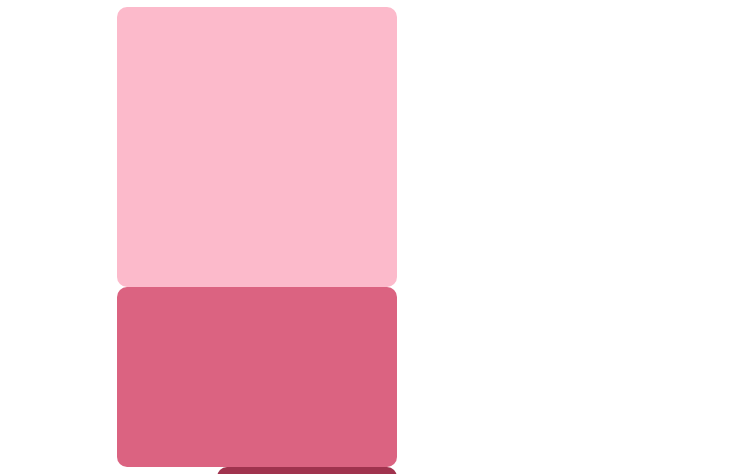
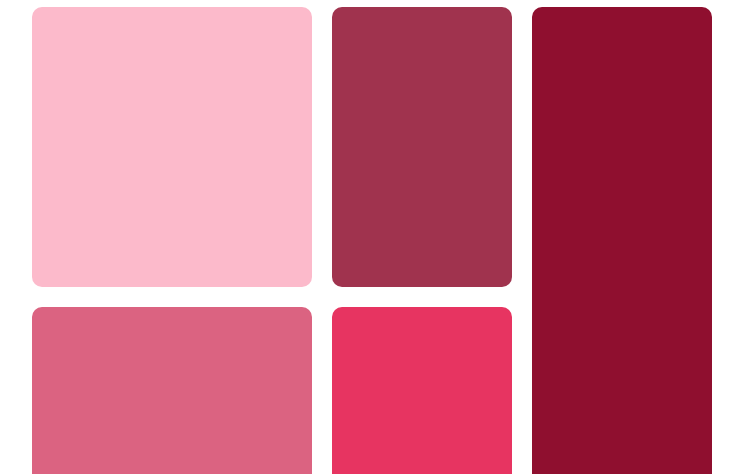
Before and after one commit to ri4nenevess/internetcode, a plain HTML site: page index.caixa.html in a window 1280 px wide. Shown: the part 326-800 px from the top of the page, without its empty margins (236-979 px from the left). Drawn offline with Linux system fonts and the light colour scheme.

Commit message:
index.caixa.html

```diff
--- a/index.caixa.html
+++ b/index.caixa.html
@@ -17,28 +17,39 @@ width: 280px;
 height: 280px;
 background: #fcbacb;
 border-radius: 10px;
-margin-left: 345px;
+margin-left: 260px;
 }
 .boxone{
 width: 280px;
 height: 180px;
 background: #db6381;
 border-radius: 10px;
-margin-left: 345px;
+margin-left: 260px;
+margin-top: 20px;
 }
 .boxtwo{
 width: 180px;
 height: 280px;
 background: #a0334e;
 border-radius: 10px;
-margin-left: 445px;
+margin-left: 560px;
+margin-top: -480px;
 }
 .boxthree{
-width: 250px;
-height: 250px;
+width: 180px;
+height: 180px;
 background: #e73461;
 border-radius: 10px;
-margin-left: 445px;
+margin-left: 560px;
+margin-top: 20px;
+}
+.boxfour{
+width: 180px;
+height: 480px;
+background: #8f0f2f;
+border-radius: 10px;
+margin-left: 760px;
+margin-top: -480px;
 }
 .Circle{
 width: 150px;
@@ -88,10 +99,18 @@ color: black;
 </div>
 </div>
 </div>
+
+  <div>
     <div id="BottomBox"></div>
     <div class="boxone"></div>
+  </div>
+  <div class="">
     <div class="boxtwo"></div>
     <div class="boxthree"></div>
+  </div>
+  <div>
+    <div class="boxfour"></div>
+  </div>
 
 </body>
 </html>
```
